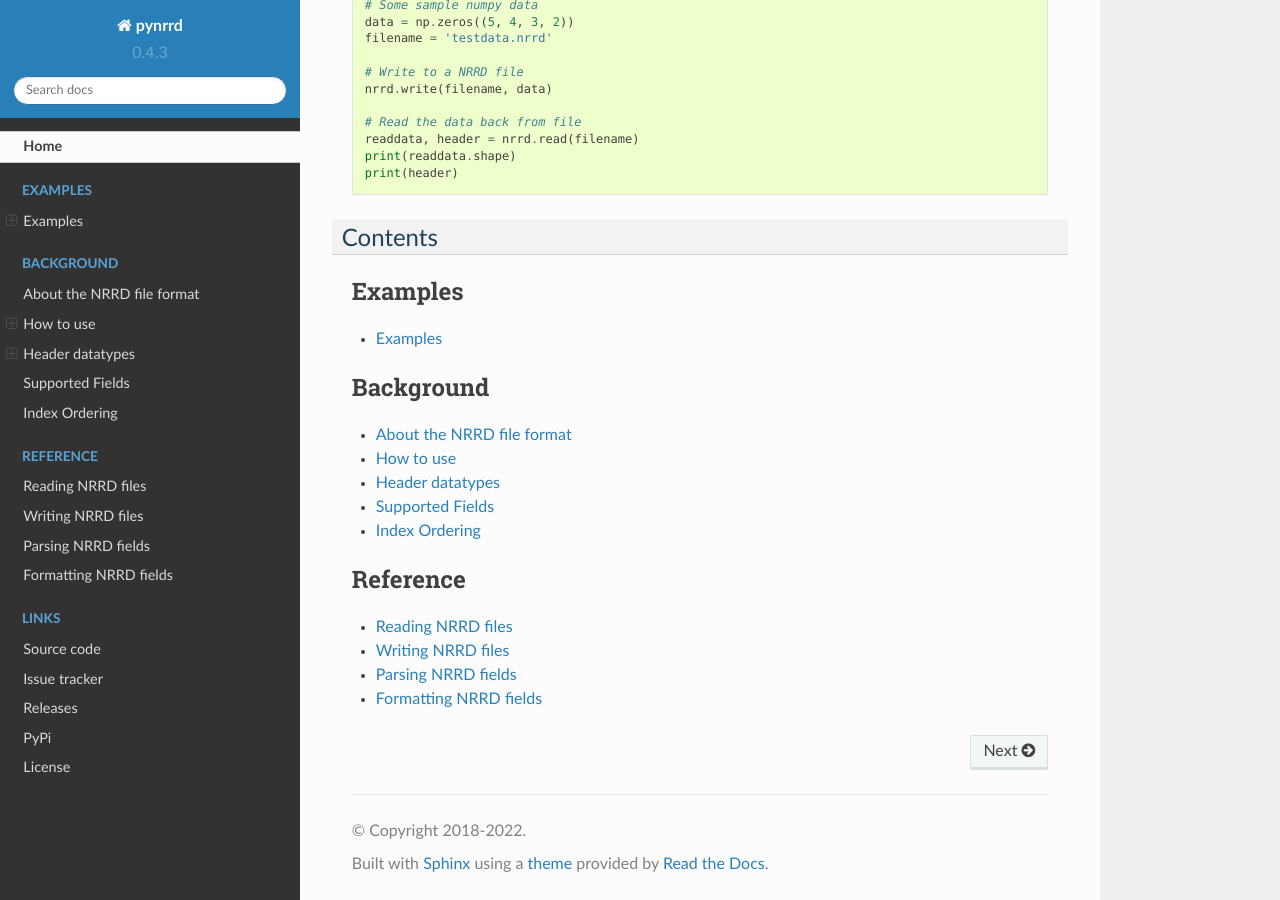
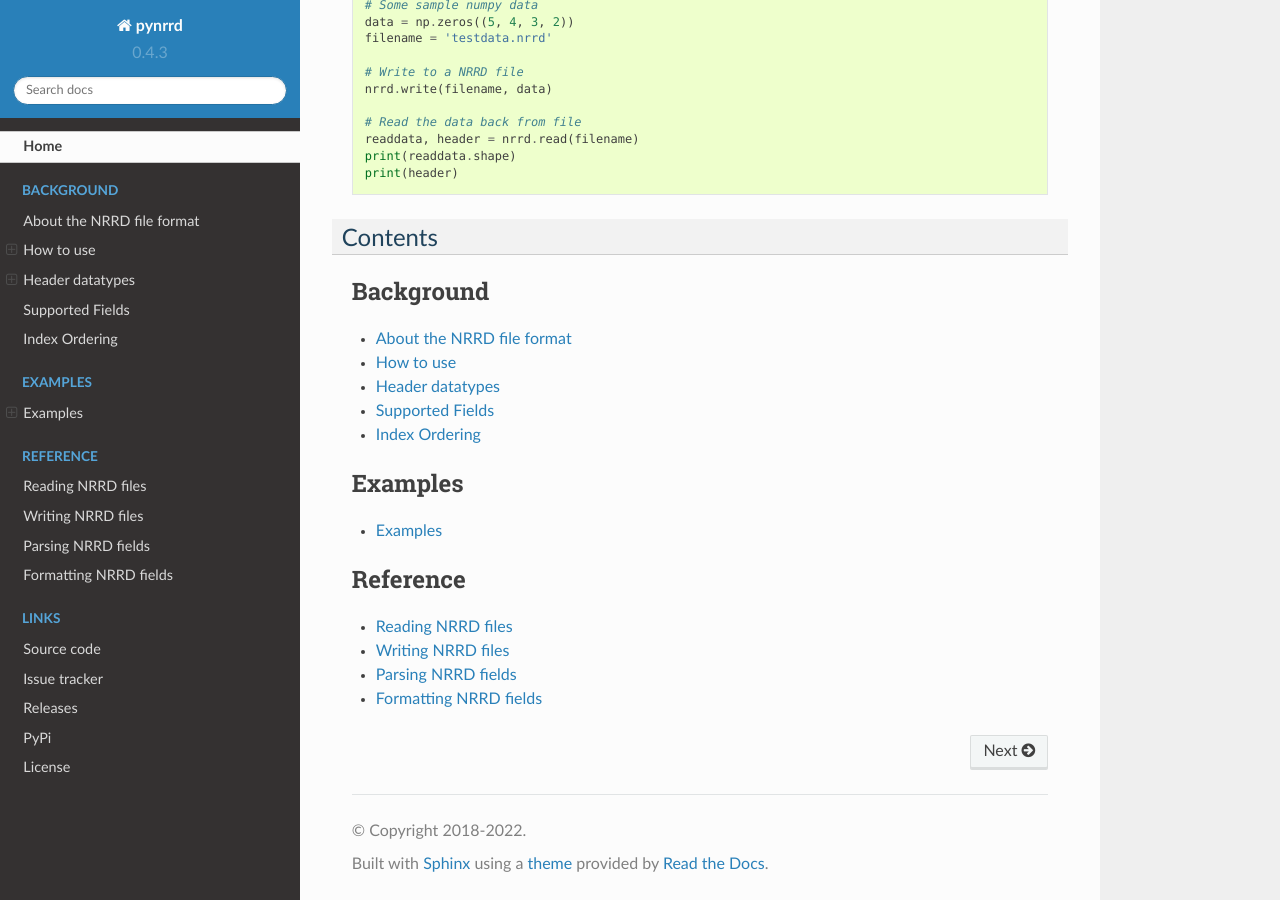
Before and after one commit to mhe/pynrrd, a Sphinx documentation site: the page built from docs/source/index.rst, in a window 1280 px wide and 900 px high, scrolled down 914 px. Built offline with Sphinx 7.4.7 and the Read the Docs theme 2.0.0, drawn with Linux system fonts in a browser that asks for light colours; part of the change alters nothing that is shown.

```diff
--- a/docs/source/index.rst
+++ b/docs/source/index.rst
@@ -77,12 +77,6 @@ Contents
 
 .. toctree::
    :maxdepth: 1
-   :caption: Examples
-
-   examples
-
-.. toctree::
-   :maxdepth: 1
    :caption: Background
 
    background/about
@@ -90,6 +84,12 @@ Contents
    background/datatypes
    background/fields
    background/index-ordering
+
+.. toctree::
+   :maxdepth: 1
+   :caption: Examples
+
+   examples
 
 .. toctree::
    :maxdepth: 1
```
